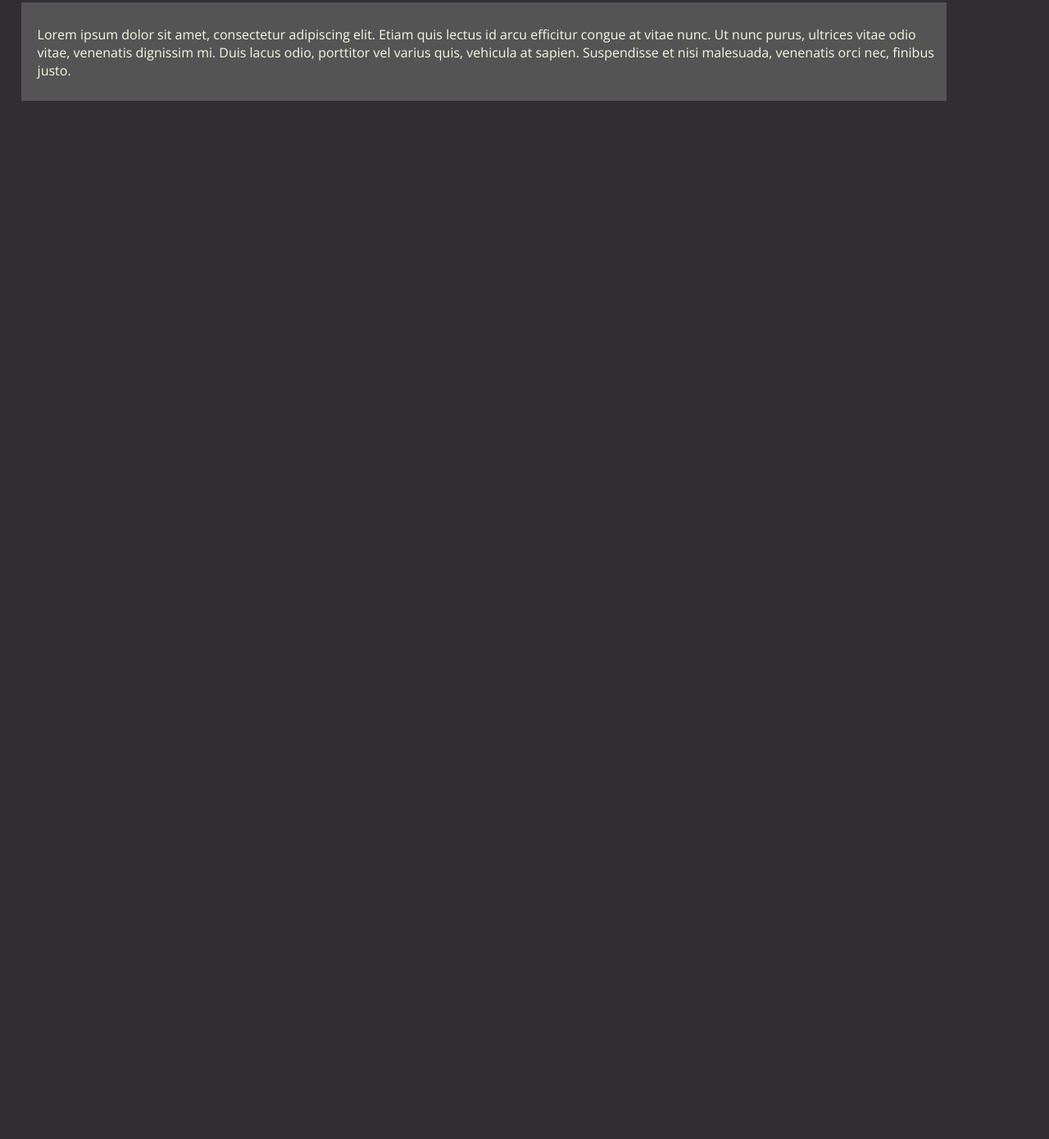
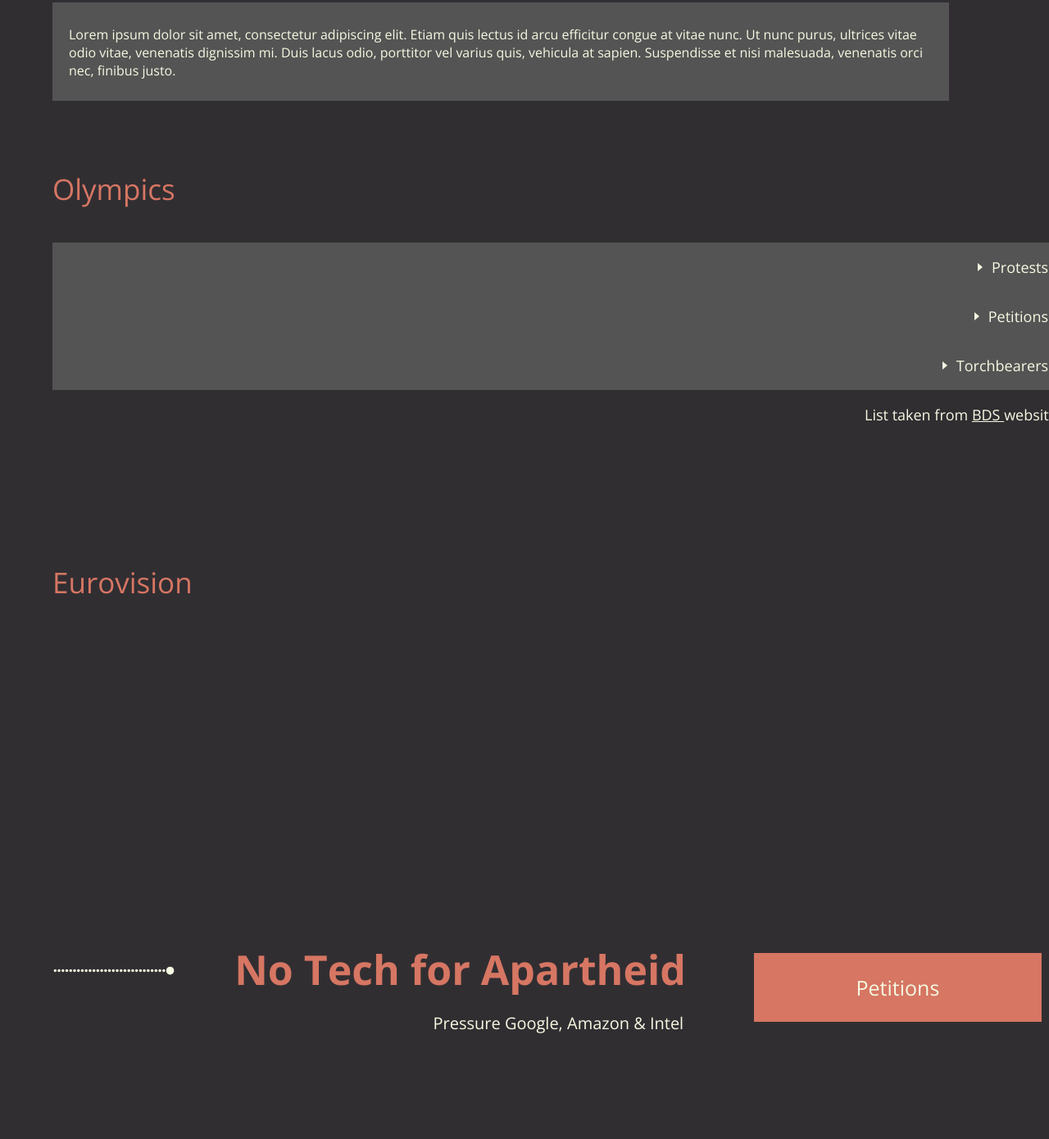
Before and after one commit to alexis711side/alexis711side.github.io, a plain HTML site: page first-page.html in a window 1280 px wide. Shown: the part 1410-2800 px from the top of the page at 82% size. Before the commit the page ends 1680 px from the top, so only its background shows below. Drawn offline with nearby package versions, Linux system fonts and the light colour scheme.

Commit message:
tier 1 layout done

```diff
--- a/first-page-stylesheet.css
+++ b/first-page-stylesheet.css
@@ -342,7 +342,7 @@
     position: absolute;
     z-index: 1;
     top: 150%;
-    left: 2%;
+    left: 5%;
     flex: 1;
 }
 
@@ -373,6 +373,194 @@
     font-size: 16px;
 }
 
+#Olympics{
+    margin: auto;
+    padding: auto;
+    align-content: center;
+    justify-content: center;
+    height: 60%;
+    position: absolute;
+    z-index: 1;
+    top: 190%;
+    left: 5%;
+    flex: 1;
+}
+
+#Olympics h4{
+    color: #D67663;
+    font-weight: 350;
+    font-family: "Open Sans", sans-serif;
+    font-size: 35px;
+}
+
+
+.dropdowns {
+    margin: auto;
+    padding: auto;
+    position: relative;
+    z-index: 1;
+    top: 5%;
+    left: 0%;
+
+}
+
+.dropdown {
+    justify-content: left;
+    align-content: left;
+    max-width: 100%;
+    margin-bottom: 0;
+    position: relative;
+    width: 100%;
+}
+
+.dropdown-btn {
+    background: #545454;
+    font-family: "Open Sans", sans-serif;
+    font-size: 18px;
+    width: 522%;
+    border: none;
+    color: #F5FAE2;
+    display: flex;
+    justify-content: flex-end;
+    align-items: right;
+    padding: 1em 0.6em;
+    border-radius: 0em;
+    cursor: pointer;
+}
+
+.arrow {
+    border-left: 5px solid transparent;
+    border-right: 5px solid transparent;
+    border-top: 6px solid #F5FAE2;
+    transform: rotate(-90deg);
+    transition: transform ease-in-out 0.3s;
+}
+
+.dropdown-content {
+    list-style: none;
+    position: absolute;
+    top: 3.2em;
+    width: 100%;
+    visibility: hidden;
+    transform: translateY(-1em);
+    transition: transform ease 0.3s;
+}
+
+input[type="checkbox"]:checked~.dropdown- content {
+    visibility: visible;
+    transform: translateY(0);
+}
+
+.dropdown-content li {
+    background: white;
+    border-radius: 0.5em;
+}
+
+input[type="checkbox"]:checked+label>.arrow {
+    transform: rotate(2deg);
+}
+
+input[type="checkbox"] {
+    opacity: 0;
+    position: absolute;
+}
+
+input[type="checkbox"]:focus+lbael {
+    box-shadow: 0 0 20px rgb(83, 83, 83);
+}
+
+.dropdown-content li:hover {
+    background: #1d1f24;
+}
+
+.dropdown-content li a {
+    display: block;
+    padding: 0.7em 0.5em;
+    color: #F5FAE2;
+    margin: 0.1em 0;
+    text-decoration: none;
+}
+
+.dropdowns p {
+    margin-left: 422%;
+    margin-right: -430%;
+}
+
+.dropdowns p a{
+    color:#F5FAE2;
+}
+
+#Eurovision{
+    margin: auto;
+    padding: auto;
+    align-content: center;
+    justify-content: center;
+    height: 100%;
+    position: absolute;
+    z-index: 1;
+    top: 215%;
+    left: 5%;
+    flex: 1;
+}
+
+#Eurovision h4{
+    color: #D67663;
+    font-weight: 350;
+    font-family: "Open Sans", sans-serif;
+    font-size: 35px;
+}
+
+#no-tech-4-apartheid{
+    margin: auto;
+    padding: auto;
+    align-content: center;
+    justify-content: center;
+    height: 50%;
+    position: absolute;
+    z-index: 1;
+    top: 300%;
+    left: 3%;
+    flex: 1;
+}
+
+#no-tech-4-apartheid h2{
+    font-family: "Open Sans", sans-serif;
+    font-size: 50px;
+    color: #D67663;
+    margin-left: 45%;
+    margin-right: -50%;
+    margin-top: -16%;
+}
+
+#no-tech-4-apartheid p{
+    font-family: "Open Sans", sans-serif;
+    font-size: 20px;
+    color: #F5FAE2;
+    margin-left: 89%;
+    margin-right: -110%;
+}
+
+#no-tech-4-apartheid button {
+    background-color: #D67663;
+    color: #F5FAE2;
+    font-family: "Open Sans", sans-serif;
+    border: none;
+    display: flex;
+    font-size: 25px;
+    justify-content: flex-end;
+    align-items: right;
+    padding: 1em 5em;
+    border-radius: 0em;
+    cursor: pointer;
+}
+
+#no-tech-4-apartheid .button-box {
+    margin-top: -18%;
+    margin-left: 160%;
+}
+
+
+
 
 @media screen and (max-width:768px) {
     body {
--- a/first-page.html
+++ b/first-page.html
@@ -110,16 +110,80 @@
         <section id="cultural-boycotts">
             <h4>Cultural Boycotts</h4>
             <br>
-            <div id = "rectangle">
+            <div id="rectangle">
                 <br>
-                <p>Lorem ipsum dolor sit amet, consectetur adipiscing elit. Etiam quis lectus id arcu efficitur congue at
-                    vitae nunc. Ut nunc purus, ultrices vitae odio vitae, venenatis dignissim mi. Duis lacus odio, porttitor
-                    vel varius quis, vehicula at sapien. Suspendisse et nisi malesuada, venenatis orci nec, finibus justo.
+                <p>Lorem ipsum dolor sit amet, consectetur adipiscing elit. Etiam quis lectus id arcu efficitur congue
+                    at
+                    vitae nunc. Ut nunc purus, ultrices vitae odio vitae, venenatis dignissim mi. Duis lacus odio,
+                    porttitor
+                    vel varius quis, vehicula at sapien. Suspendisse et nisi malesuada, venenatis orci nec, finibus
+                    justo.
                 </p>
                 <br>
             </div>
         </section>
 
+        <section id="Olympics">
+            <h4>Olympics</h4>
+            <br>
+            <div class="dropdowns">
+                <div class="dropdown">
+                    <input type="checkbox" id="dropdown" />
+                    <label for="dropdown" class="dropdown-btn">
+                        <span class="arrow"></span>
+                        <span>Protests</span>
+                    </label>
+                    <ul class="dropdown-content" role="menu">
+
+                    </ul>
+                </div>
+
+                <div class="dropdown">
+                    <input type="checkbox" id="dropdown" />
+                    <label for="dropdown" class="dropdown-btn">
+                        <span class="arrow"></span>
+                        <span>Petitions</span>
+                    </label>
+                    <ul class="dropdown-content" role="menu">
+
+                    </ul>
+                </div>
+
+                <div class="dropdown">
+                    <input type="checkbox" id="dropdown" />
+                    <label for="dropdown" class="dropdown-btn">
+                        <span class="arrow"></span>
+                        <span>Torchbearers</span>
+                    </label>
+                    <ul class="dropdown-content" role="menu">
+
+                    </ul>
+                </div>
+                <br>
+                <p>List taken from
+                    <a href="https://www.bdsmovement.net/"> BDS </a>
+                    website
+                </p>
+            </div>
+
+        </section>
+
+        <section id="Eurovision">
+            <h4>Eurovision</h4>
+        </section>
+
+        <section id="no-tech-4-apartheid">
+            <img src="/landing-page-assets/dotted line - light.svg" class="pointer" />
+            <br>
+            <div class = "subtitle2">
+                <h2>No Tech for Apartheid</h2>
+                <br>
+                <p>Pressure Google, Amazon & Intel</p>
+            </div>
+            <div class="button-box">
+                <button type="button">Petitions</button>
+            </div>
+        </section>
 </body>
 
 
--- a/stylesheet.css
+++ b/stylesheet.css
@@ -445,8 +445,11 @@
 }
 
 .dropdowns p {
-    margin-lefT: 316%;
+    margin-left: 316%;
     margin-right: -316%;
+}
+.dropdowns p a{
+    color:#F5FAE2;
 }
 
 #baseline-and-BDS h2 {
```
